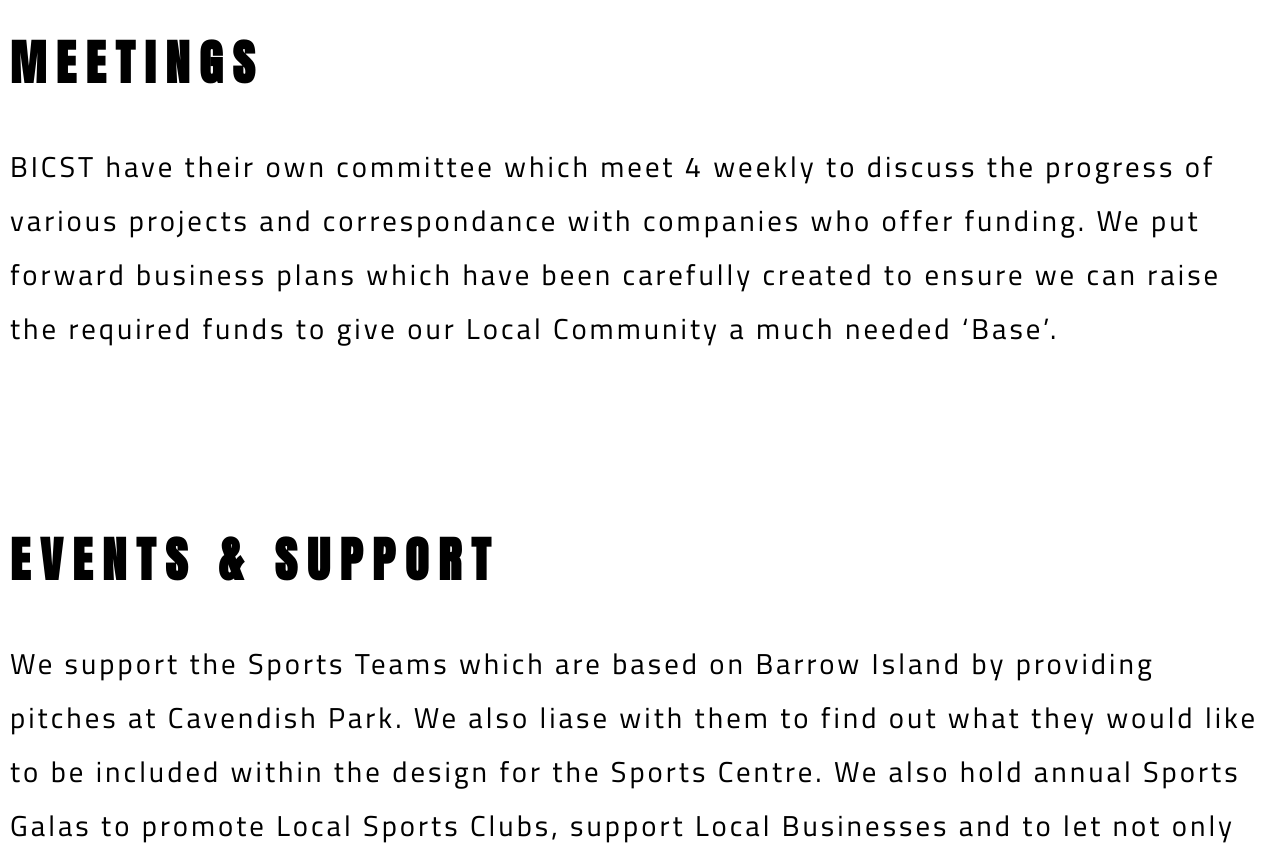
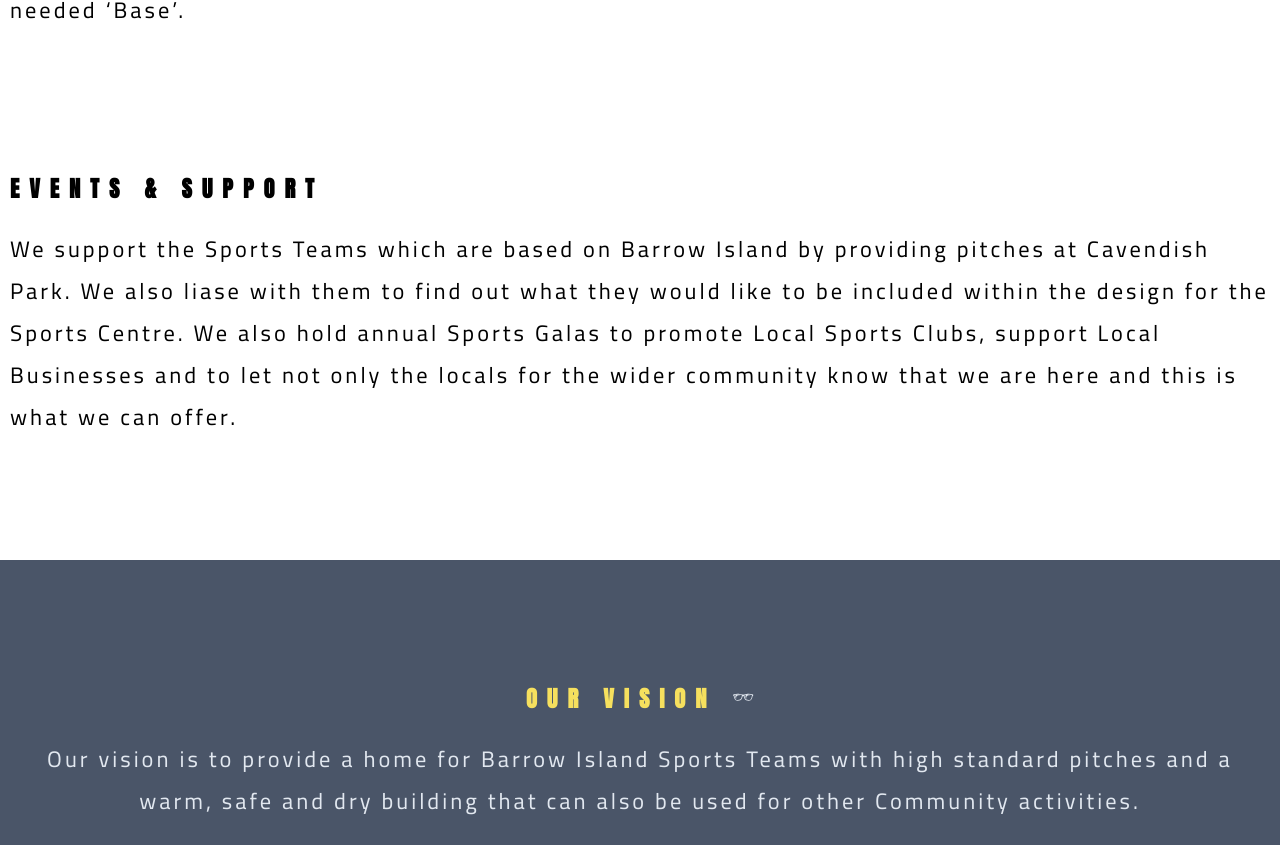
Before and after one commit to IAmCainey/Build-BICST, a Next.js app: page / in a window 1280 px wide. Shown: the part 1517-2362 px from the top of the page. Built offline with nearby package versions, Linux system fonts and the light colour scheme.

Commit message:
fixed heading on mobile

```diff
--- a/styles/global.scss
+++ b/styles/global.scss
@@ -16,6 +16,10 @@ p {
     letter-spacing: 3px;
     font-size: 1.8rem;
     font-family: $text;
+
+    @include tablet {
+        font-size: 1.4rem;
+    }
 }
 
 h1, h2, h3, h4, h5, h6 {
@@ -28,17 +32,23 @@ h1 {
     font-size: 4rem;
 
     @include tablet {
-        font-size: 2rem;
+        font-size: 1.4rem;
     }
 }
 
 h2 {
     font-size: 3rem;
+    @include tablet {
+        font-size: 1.4rem;
+    }
 }
 
 h3 {
     font-size: 3rem;
     color: $yellow;
+    @include tablet {
+        font-size: 1.4rem;
+    }
 }
 
 span {
```
